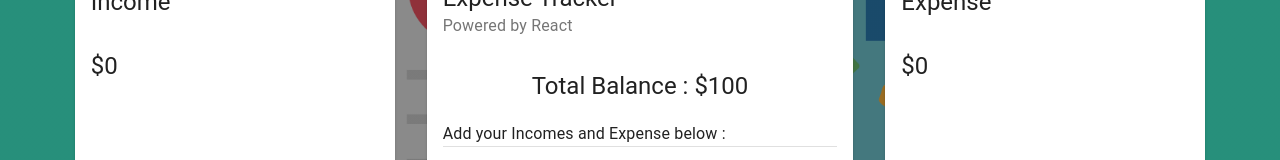
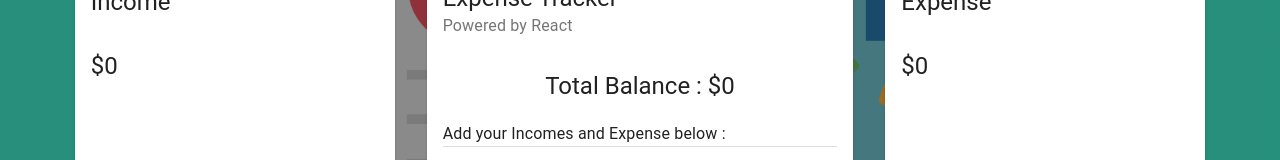
Before and after one commit to AtulSaini12/Expense-Tracker-Web-App, a React (Create React App) app: page / in a window 1280 px wide. Shown: the part 213-373 px from the top of the page. Built offline with nearby package versions, Linux system fonts and the light colour scheme.

Commit message:
Added Balance Total

```diff
--- a/src/Context/Context.js
+++ b/src/Context/Context.js
@@ -16,12 +16,19 @@ export default function ExpenseTrackerProvider({ children }) {
     dispatch({ type: "ADD_TRANSACTION", payload: transaction });
   };
 
+  const balance = transactions.reduce(
+    (acc, currVal) =>
+      currVal.type === "Income" ? acc + currVal.amount : acc - currVal.amount,
+    0
+  );
+
   return (
     <ExpenseTrackerContext.Provider
       value={{
         deleteTransaction,
         addTransaction,
         transactions,
+        balance,
       }}
     >
       {children}
--- a/src/components/Main/Main.js
+++ b/src/components/Main/Main.js
@@ -7,11 +7,14 @@ import {
   Grid,
   Divider,
 } from "@material-ui/core";
+import { useContext } from "react";
+
 import useStyles from "./mainStyles";
 import Form from "./Form/Form";
 import List from "./List/List";
-
+import { ExpenseTrackerContext } from "../../Context/Context";
 export default function Main() {
+  const { balance } = useContext(ExpenseTrackerContext);
   const classes = useStyles();
 
   return (
@@ -19,7 +22,7 @@ export default function Main() {
       <CardHeader title="Expense Tracker" subheader="Powered by React" />
       <CardContent>
         <Typography align="center" variant="h5">
-          Total Balance : $100
+          Total Balance : {balance >= 0 ? `$${balance}` : `- $${balance * -1}`}
         </Typography>
         <Typography
           variant="subtitle1"
```
